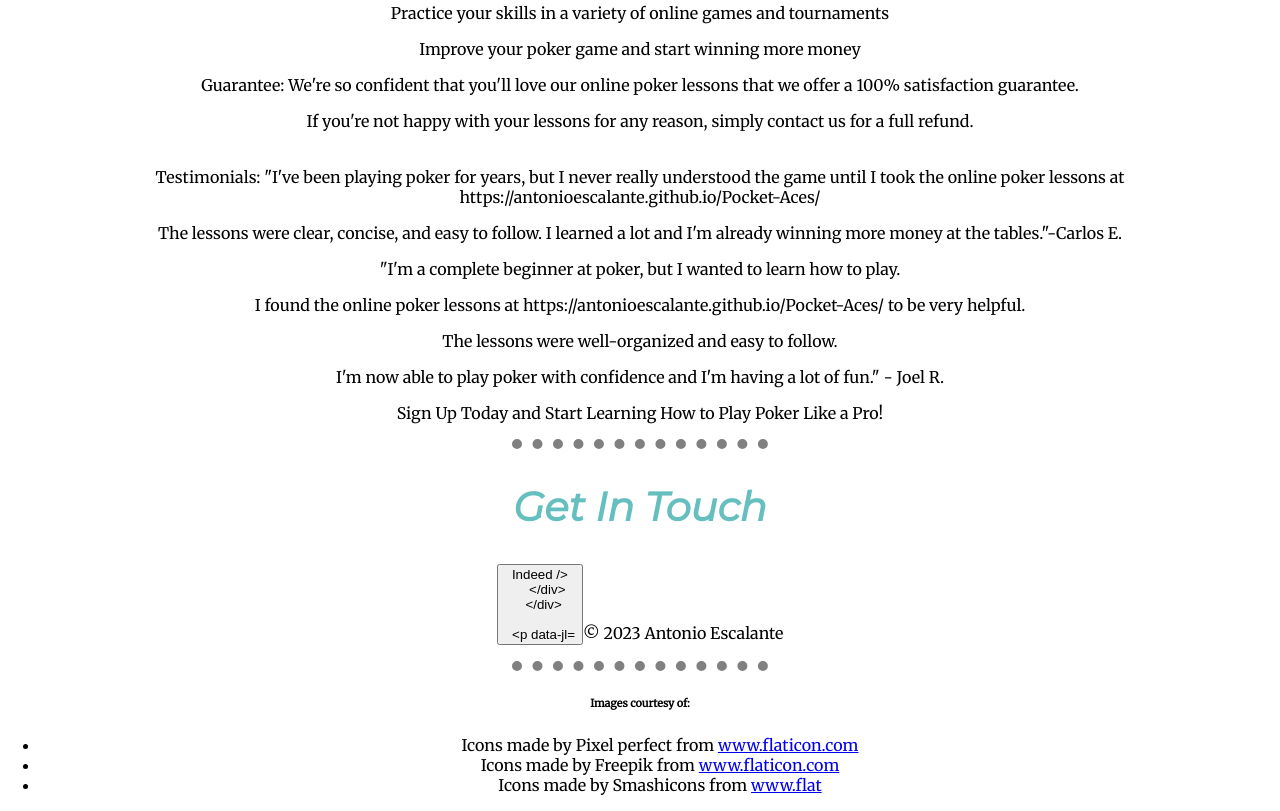
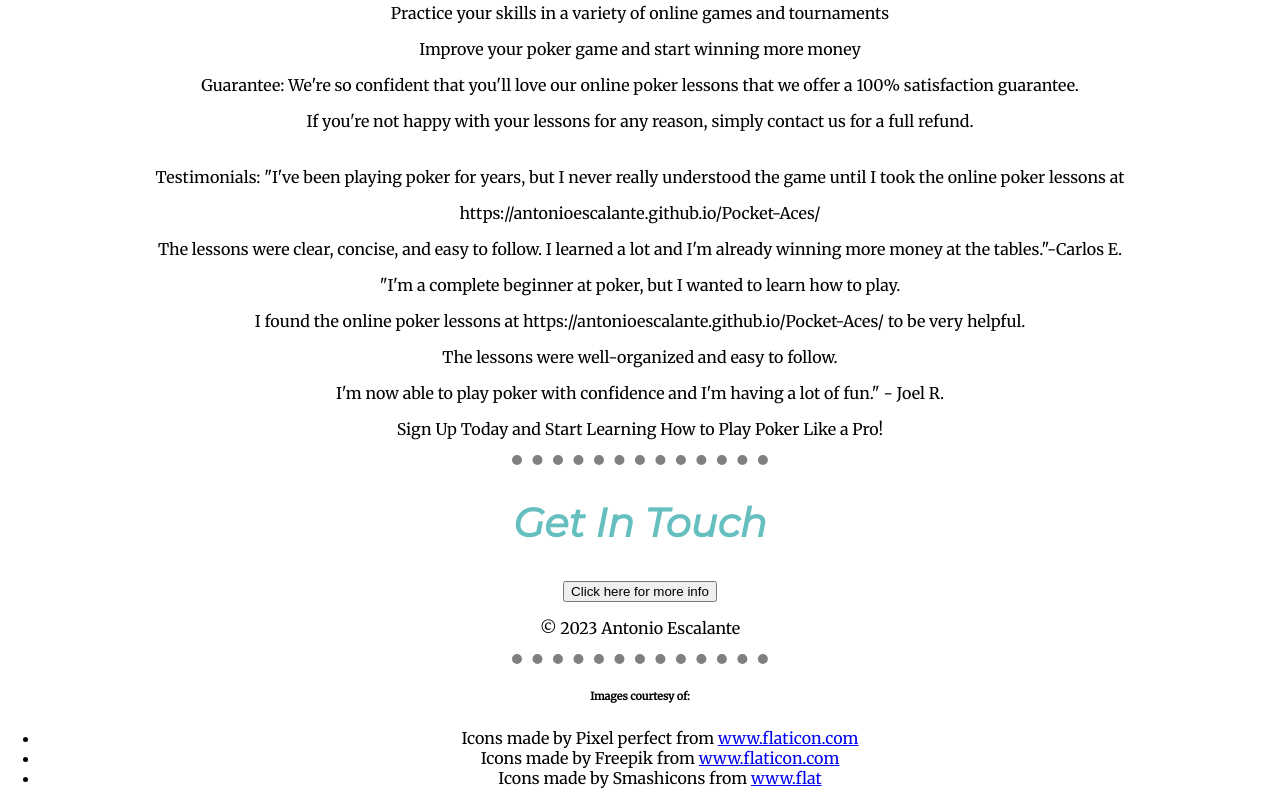
Before and after one commit to AntonioEscalante/Pocket-Aces, a plain HTML site: page index.html in a window 1280 px wide. Shown: the part 1510-2321 px from the top of the page. Drawn offline with Linux system fonts and the light colour scheme.

Commit message:
Update index.html

```diff
--- a/index.html
+++ b/index.html
@@ -53,8 +53,9 @@ We're so confident that you'll love our online poker lessons that we offer a 100
       <div class="skill-row">
         <img src="" alt="">
         <div>Testimonials:
-"I've been playing poker for years, but I never really understood the game until I took the online poker lessons at https://antonioescalante.github.io/Pocket-Aces/</p>
-        <p>The lessons were clear, concise, and easy to follow. I learned a lot and I'm already winning more money at the tables."-Carlos E.
+"I've been playing poker for years, but I never really understood the game until I took the online poker lessons at </p>
+        <p>https://antonioescalante.github.io/Pocket-Aces/</p>
+        <p>The lessons were clear, concise, and easy to follow. I learned a lot and I'm already winning more money at the tables."-Carlos E.</p>
          <p> "I'm a complete beginner at poker, but I wanted to learn how to play.</p>
         <p>I found the online poker lessons at https://antonioescalante.github.io/Pocket-Aces/ to be very helpful.</p>
         <p>The lessons were well-organized and easy to follow.</P>
@@ -64,7 +65,7 @@ We're so confident that you'll love our online poker lessons that we offer a 100
     <hr>
     <div class="contact-me">
       <h2>Get In Touch</h2>
-           <input type="button" onclick="window.location.href='https://"www.indeed.com/jobs?q=poker&l=Los+Angeles%2C+CA&from=searchOnHP&vjk=a4ba6024f2151573&advn=309896336103226 value="Indeed />
+          <button type="button">Click here for more info</button>
     </div>
   </div>
 
```
